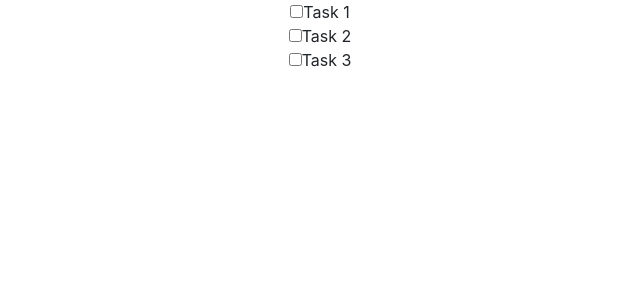
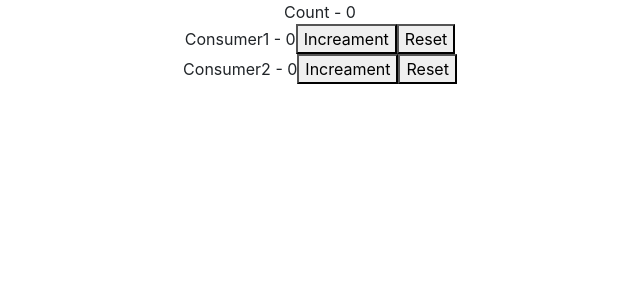
Before and after one commit to Jenissavaliya12/BookStore, a React (Create React App) app: page / in a window 1280 px wide. Shown: the top 300 px of the page, without its empty margins (320-960 px from the left). Built offline with nearby package versions, Linux system fonts and the light colour scheme.

Commit message:
Day 18 useReducer with useContext task-1

```diff
--- a/src/App.js
+++ b/src/App.js
@@ -1,31 +1,35 @@
-import React from "react";
+import React, { useReducer } from "react";
 import "./App.css";
-// import HookMouse from "./component/HookMouse";
-// import PostDetail from "./component/PostDetail";
-// import Consumer2 from "./component/Consumer2";
-// import CounterHook from "./component/CounterHook";
-// import LogInForm from "./component/LogInForm";
-// import Users from "./component/Users";
-import Todo from "./component/Todo";
+import Consumer2 from "./component/Consumer2";
+import Consumer1 from "./component/Consumer1";
 
-export const UserContext = React.createContext();
-export const channelContext = React.createContext();
+export const counterContext = React.createContext();
+
+const inititalValue = 0;
+const reducer = (state, action) => {
+  switch (action) {
+    case "increament":
+      return state + 1;
+    case "reset":
+      return inititalValue;
+    default:
+      return state;
+  }
+};
 
 function App() {
+  const [count, dispatch] = useReducer(reducer, inititalValue);
+
   return (
-    <div>
-      <Todo />
-    {/* <CounterHook/> */}
-      {/* <UserContext.Provider value={"Jenis"}>
-        <channelContext.Provider value={"Sankalp"}>
-          <Consumer2 />
-        </channelContext.Provider>
-      </UserContext.Provider> */}
-      {/* <PostDetail /> */}
-      {/* <HookMouse /> */}
-      {/* <Users /> */}
-      {/* <LogInForm /> */}
-    </div>
+    <counterContext.Provider
+      value={{ countState: count, countDispatch: dispatch }}
+    >
+      <div className="text-center">
+        Count - {count}
+        <Consumer1 />
+        <Consumer2 />
+      </div>
+    </counterContext.Provider>
   );
 }
 
--- a/src/component/Consumer1.js
+++ b/src/component/Consumer1.js
@@ -1,13 +1,17 @@
-import React, { Component } from 'react'
-import Consumer2 from "./Consumer2"
- class Consumer1 extends Component {
-  render() {
-    return (
-      <div>
-        <Consumer2 />
-      </div>
-    )
-  }
+import React, { useContext } from "react";
+import { counterContext } from "../App";
+
+function Consumer1() {
+  const counter = useContext(counterContext);
+  return (
+    <div>
+      Consumer1 - {counter.countState}
+      <button onClick={() => counter.countDispatch("increament")}>
+        Increament
+      </button>
+      <button onClick={() => counter.countDispatch("reset")}>Reset</button>
+    </div>
+  );
 }
 
-export default Consumer1
+export default Consumer1;
--- a/src/component/Consumer2.js
+++ b/src/component/Consumer2.js
@@ -1,40 +1,16 @@
 import React, { useContext } from "react";
-// import Consumer3 from "./Consumer2"
-import { UserContext, channelContext } from "../App";
-//  class Consumer2 extends Component {
-//   render() {
-//     return (
-//       <div>
-//         <Consumer3 />
-//       </div>
-//     )
-//   }
-// }
+import { counterContext } from "../App";
 
 function Consumer2() {
-  const user = useContext(UserContext);
-  const channel = useContext(channelContext);
+  const counter = useContext(counterContext);
   return (
-    <div className="text-center">
-      Hello {user} , Hello {channel}
+    <div >
+      Consumer2 - {counter.countState}
+      <button onClick={() => counter.countDispatch("increament")}>
+        Increament
+      </button>
+      <button onClick={() => counter.countDispatch("reset")}>Reset</button>
     </div>
-    // <UserContext.Consumer>
-    //   {
-    //     user => {
-    //      return (
-    //       <channelContext.Consumer>
-    //         {
-    //           channel => {
-    //             return (
-    //               <div className='text-center'> Hello {user}  , Hello {channel}</div>
-    //             )
-    //           }
-    //         }
-    //       </channelContext.Consumer>
-    //      )
-    //     }
-    //   }
-    // </UserContext.Consumer>
   );
 }
 
```
